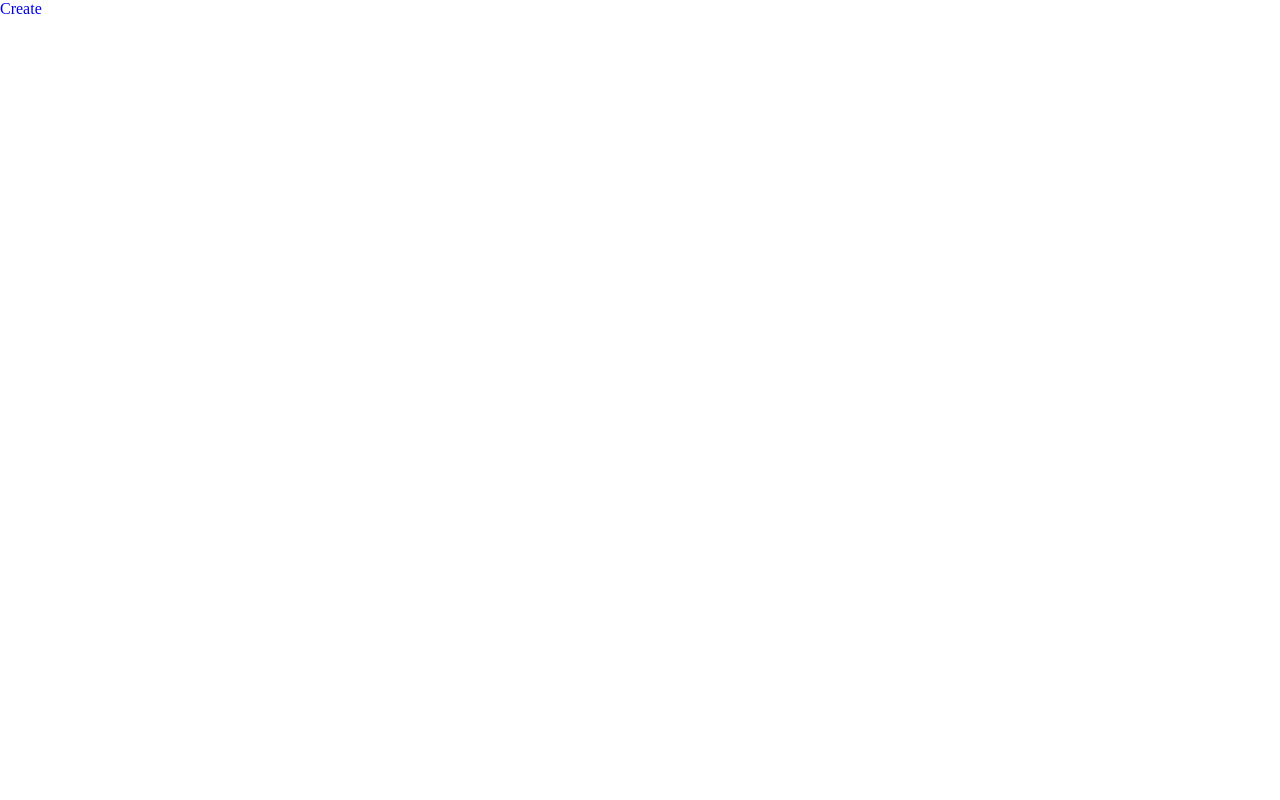
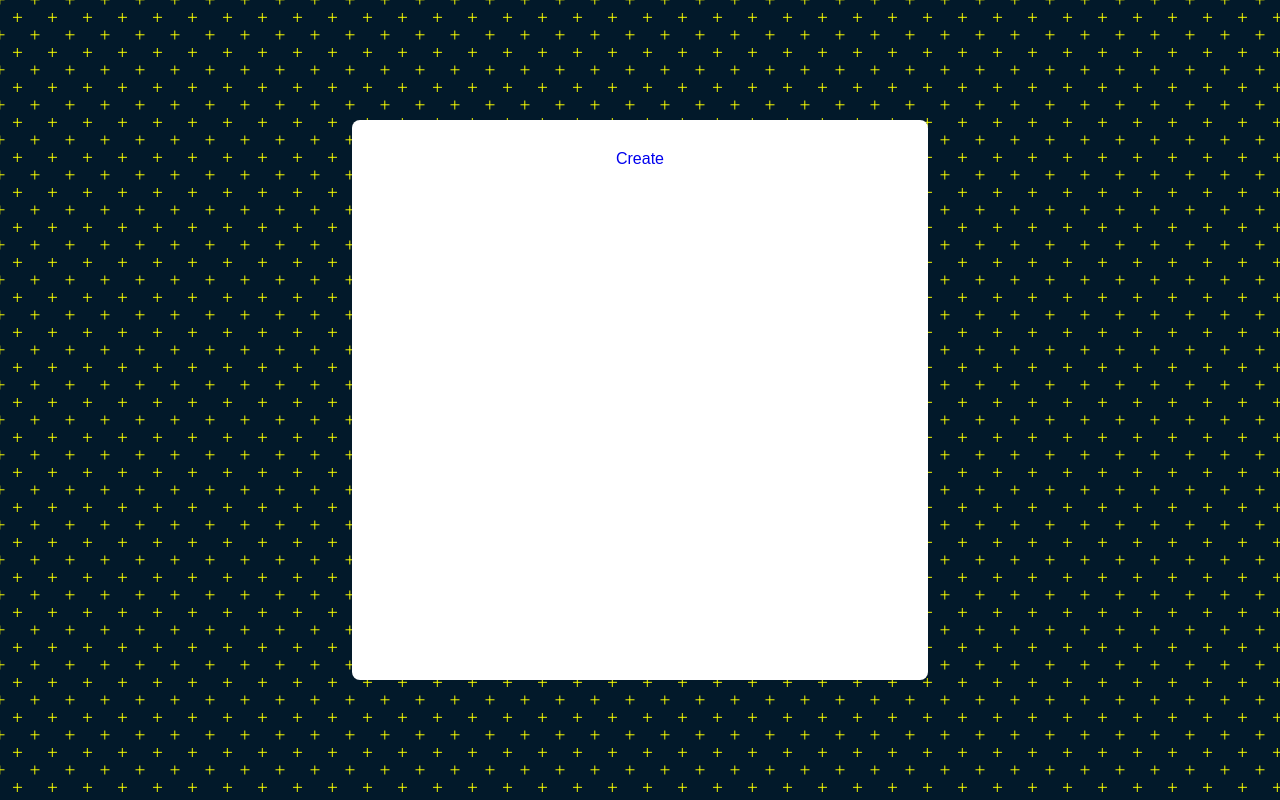
Before and after one commit to Frasato/shopping-list, a React (Create React App) app: page / in a window 1280 px wide. Built offline with nearby package versions, Linux system fonts and the light colour scheme; the HTML template or start-up script is replaced by a standard one.

Commit message:
Initiate styles

```diff
--- a/src/Components/ListItems/ListItems.js
+++ b/src/Components/ListItems/ListItems.js
@@ -3,6 +3,7 @@ import { Context } from "../../Context/Context";
 import Item from './Item/Item.js';
 import { Link } from "react-router-dom";
 import { toast } from "react-toastify";
+import "../../styles/listItem.css";
 
 export default function ListItems(){
 
@@ -29,8 +30,8 @@ export default function ListItems(){
     }
 
     return(
-        <div>
-            <Link to="/create">Create</Link>
+        <div className="list-container">
+            <Link to="/create" className="button-create">Create</Link>
             <div className="items">
                 {items.map((item, id)=>{
                     return(
--- a/src/Pages/Home.js
+++ b/src/Pages/Home.js
@@ -1,8 +1,9 @@
 import ListItems from '../Components/ListItems/ListItems.js';
+import "../styles/home.css";
 
 export default function Home(){
     return(
-        <div>
+        <div className='home_container'>
             <ListItems/>
         </div>
     );
--- a/src/index.css
+++ b/src/index.css
@@ -8,4 +8,5 @@
     font: inherit;
     font-size: 100%;
     vertical-align: baseline;
+    font-family: sans-serif;
 }
--- /dev/null
+++ b/src/styles/home.css
@@ -0,0 +1,15 @@
+.home_container{
+    background-color: #02192a;
+    opacity: 1;
+    background: radial-gradient(circle, transparent 20%, #02192a 20%, #02192a 80%, transparent 80%, transparent),
+        radial-gradient(circle, transparent 20%, #02192a 20%, #02192a 80%, transparent 80%, transparent) 17.5px 17.5px,
+        linear-gradient(#fbff00 1.4000000000000001px, transparent 1.4000000000000001px) 0 -0.7000000000000001px,
+        linear-gradient(90deg, #fbff00 1.4000000000000001px, #02192a 1.4000000000000001px) -0.7000000000000001px 0;
+    background-size: 35px 35px, 35px 35px, 17.5px 17.5px, 17.5px 17.5px;
+    width: 100%;
+    height: 100vh;
+
+    display: flex;
+    justify-content: center;
+    align-items: center;
+}
--- /dev/null
+++ b/src/styles/listItem.css
@@ -0,0 +1,19 @@
+.list-container{
+    background-color: white;
+    width: 45vw;
+    height: 70vh;
+    border-radius: 8px;
+    display: flex;
+    justify-content: center;
+}
+
+.button-create{
+    margin: 30px 0;
+    width: 90px;
+    height: 25px;
+    text-align: center;
+}
+
+.button-create:hover{
+    background-color: rgba(255, 255, 0, 1);
+}
```
